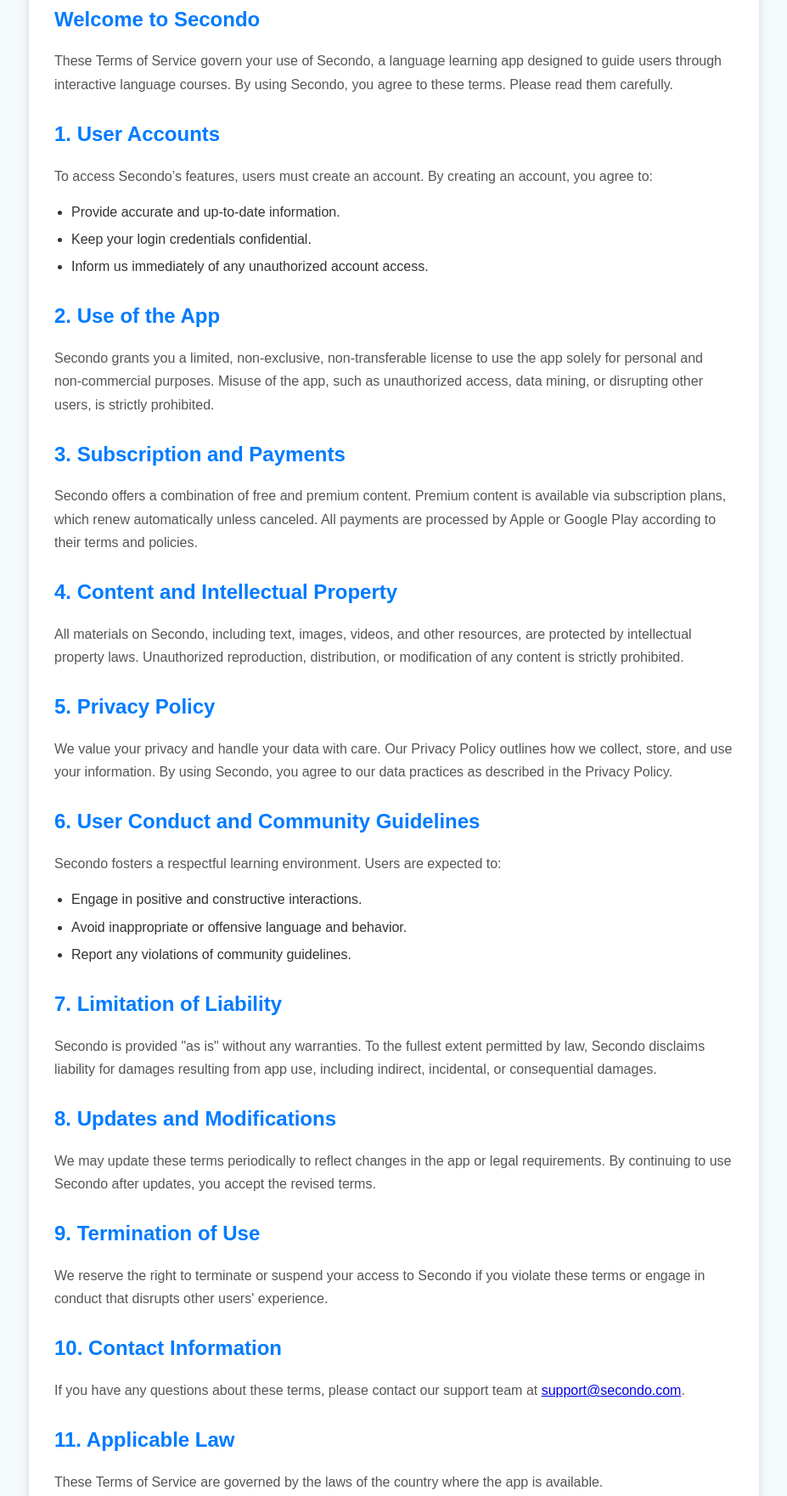
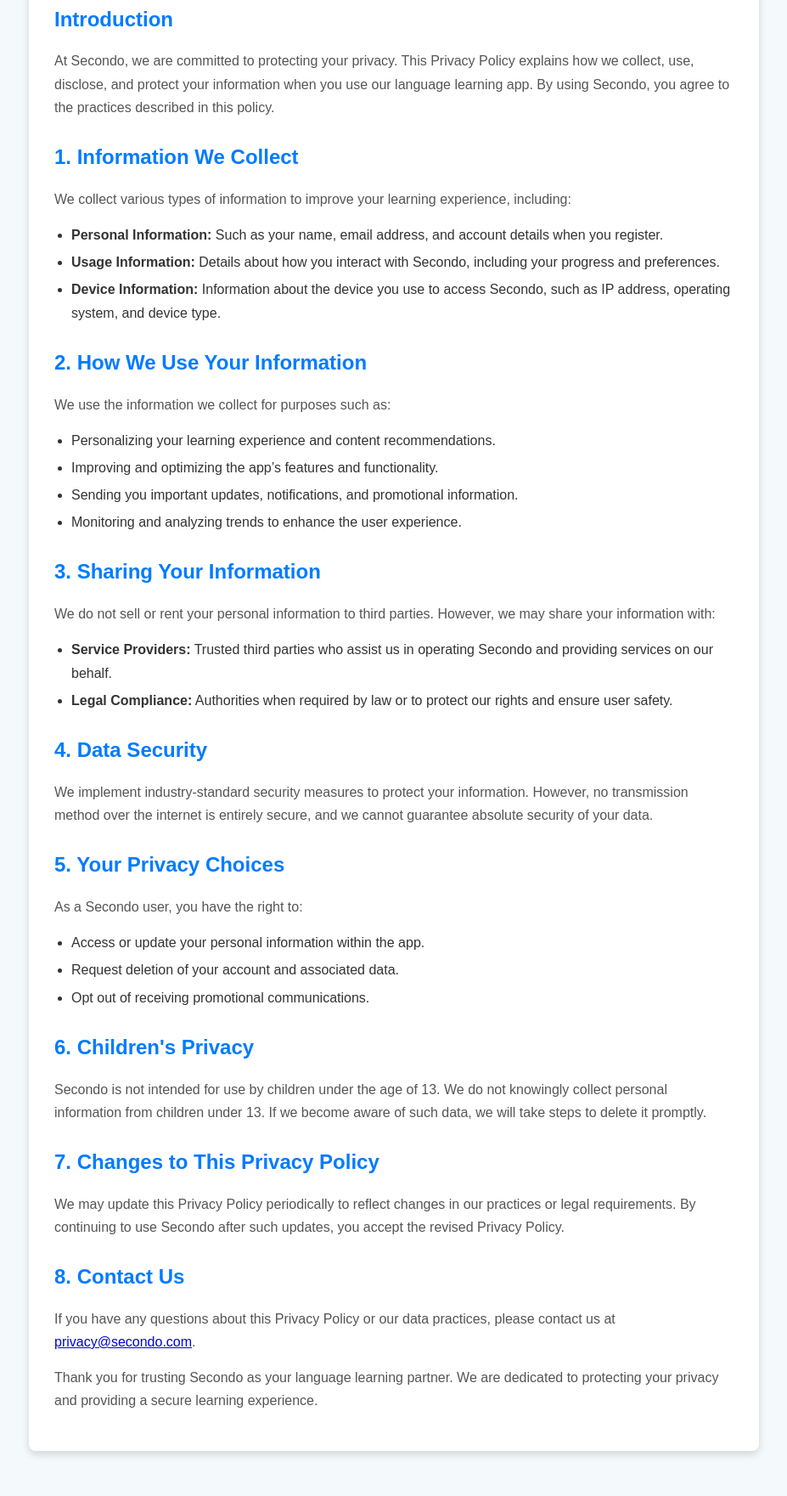
Before and after one commit to secondoapp/secondoapp.github.io, a plain HTML site: page policy.html in a window 1280 px wide. Shown: the part 223-1984 px from the top of the page at 85% size, without its empty margins (176-1103 px from the left). Drawn offline with Linux system fonts and the light colour scheme.

Commit message:
Update policy.html

```diff
--- a/policy.html
+++ b/policy.html
@@ -3,8 +3,8 @@
 <head>
     <meta charset="UTF-8">
     <meta name="viewport" content="width=device-width, initial-scale=1.0">
-    <meta name="description" content="Terms of Service for the Secondo app, available on Apple and Google Play stores.">
-    <title>Terms of Service - Secondo</title>
+    <meta name="description" content="Privacy Policy for the Secondo app, available on Apple and Google Play stores.">
+    <title>Privacy Policy - Secondo</title>
     <script type="text/javascript" src="//translate.google.com/translate_a/element.js?cb=googleTranslateElementInit"></script>
     <script type="text/javascript">
         function googleTranslateElementInit() {
@@ -79,55 +79,56 @@
         <!-- Mascot Image Placeholder -->
         <img src="path-to-mascot-image.jpg" alt="Secondo Mascot" class="mascot-image">
 
-        <h1>Terms of Service</h1>
+        <h1>Privacy Policy</h1>
 
-        <h2>Welcome to Secondo</h2>
-        <p>These Terms of Service govern your use of Secondo, a language learning app designed to guide users through interactive language courses. By using Secondo, you agree to these terms. Please read them carefully.</p>
+        <h2>Introduction</h2>
+        <p>At Secondo, we are committed to protecting your privacy. This Privacy Policy explains how we collect, use, disclose, and protect your information when you use our language learning app. By using Secondo, you agree to the practices described in this policy.</p>
 
-        <h2>1. User Accounts</h2>
-        <p>To access Secondo’s features, users must create an account. By creating an account, you agree to:</p>
+        <h2>1. Information We Collect</h2>
+        <p>We collect various types of information to improve your learning experience, including:</p>
         <ul>
-            <li>Provide accurate and up-to-date information.</li>
-            <li>Keep your login credentials confidential.</li>
-            <li>Inform us immediately of any unauthorized account access.</li>
+            <li><strong>Personal Information:</strong> Such as your name, email address, and account details when you register.</li>
+            <li><strong>Usage Information:</strong> Details about how you interact with Secondo, including your progress and preferences.</li>
+            <li><strong>Device Information:</strong> Information about the device you use to access Secondo, such as IP address, operating system, and device type.</li>
         </ul>
 
-        <h2>2. Use of the App</h2>
-        <p>Secondo grants you a limited, non-exclusive, non-transferable license to use the app solely for personal and non-commercial purposes. Misuse of the app, such as unauthorized access, data mining, or disrupting other users, is strictly prohibited.</p>
-
-        <h2>3. Subscription and Payments</h2>
-        <p>Secondo offers a combination of free and premium content. Premium content is available via subscription plans, which renew automatically unless canceled. All payments are processed by Apple or Google Play according to their terms and policies.</p>
-
-        <h2>4. Content and Intellectual Property</h2>
-        <p>All materials on Secondo, including text, images, videos, and other resources, are protected by intellectual property laws. Unauthorized reproduction, distribution, or modification of any content is strictly prohibited.</p>
-
-        <h2>5. Privacy Policy</h2>
-        <p>We value your privacy and handle your data with care. Our Privacy Policy outlines how we collect, store, and use your information. By using Secondo, you agree to our data practices as described in the Privacy Policy.</p>
-
-        <h2>6. User Conduct and Community Guidelines</h2>
-        <p>Secondo fosters a respectful learning environment. Users are expected to:</p>
+        <h2>2. How We Use Your Information</h2>
+        <p>We use the information we collect for purposes such as:</p>
         <ul>
-            <li>Engage in positive and constructive interactions.</li>
-            <li>Avoid inappropriate or offensive language and behavior.</li>
-            <li>Report any violations of community guidelines.</li>
+            <li>Personalizing your learning experience and content recommendations.</li>
+            <li>Improving and optimizing the app’s features and functionality.</li>
+            <li>Sending you important updates, notifications, and promotional information.</li>
+            <li>Monitoring and analyzing trends to enhance the user experience.</li>
         </ul>
 
-        <h2>7. Limitation of Liability</h2>
-        <p>Secondo is provided "as is" without any warranties. To the fullest extent permitted by law, Secondo disclaims liability for damages resulting from app use, including indirect, incidental, or consequential damages.</p>
+        <h2>3. Sharing Your Information</h2>
+        <p>We do not sell or rent your personal information to third parties. However, we may share your information with:</p>
+        <ul>
+            <li><strong>Service Providers:</strong> Trusted third parties who assist us in operating Secondo and providing services on our behalf.</li>
+            <li><strong>Legal Compliance:</strong> Authorities when required by law or to protect our rights and ensure user safety.</li>
+        </ul>
 
-        <h2>8. Updates and Modifications</h2>
-        <p>We may update these terms periodically to reflect changes in the app or legal requirements. By continuing to use Secondo after updates, you accept the revised terms.</p>
+        <h2>4. Data Security</h2>
+        <p>We implement industry-standard security measures to protect your information. However, no transmission method over the internet is entirely secure, and we cannot guarantee absolute security of your data.</p>
 
-        <h2>9. Termination of Use</h2>
-        <p>We reserve the right to terminate or suspend your access to Secondo if you violate these terms or engage in conduct that disrupts other users' experience.</p>
+        <h2>5. Your Privacy Choices</h2>
+        <p>As a Secondo user, you have the right to:</p>
+        <ul>
+            <li>Access or update your personal information within the app.</li>
+            <li>Request deletion of your account and associated data.</li>
+            <li>Opt out of receiving promotional communications.</li>
+        </ul>
 
-        <h2>10. Contact Information</h2>
-        <p>If you have any questions about these terms, please contact our support team at <a href="mailto:support@secondo.com">support@secondo.com</a>.</p>
+        <h2>6. Children's Privacy</h2>
+        <p>Secondo is not intended for use by children under the age of 13. We do not knowingly collect personal information from children under 13. If we become aware of such data, we will take steps to delete it promptly.</p>
 
-        <h2>11. Applicable Law</h2>
-        <p>These Terms of Service are governed by the laws of the country where the app is available.</p>
+        <h2>7. Changes to This Privacy Policy</h2>
+        <p>We may update this Privacy Policy periodically to reflect changes in our practices or legal requirements. By continuing to use Secondo after such updates, you accept the revised Privacy Policy.</p>
 
-        <p>Thank you for choosing Secondo to enhance your language learning journey.</p>
+        <h2>8. Contact Us</h2>
+        <p>If you have any questions about this Privacy Policy or our data practices, please contact us at <a href="mailto:privacy@secondo.com">privacy@secondo.com</a>.</p>
+
+        <p>Thank you for trusting Secondo as your language learning partner. We are dedicated to protecting your privacy and providing a secure learning experience.</p>
     </div>
 </body>
 </html>
```
